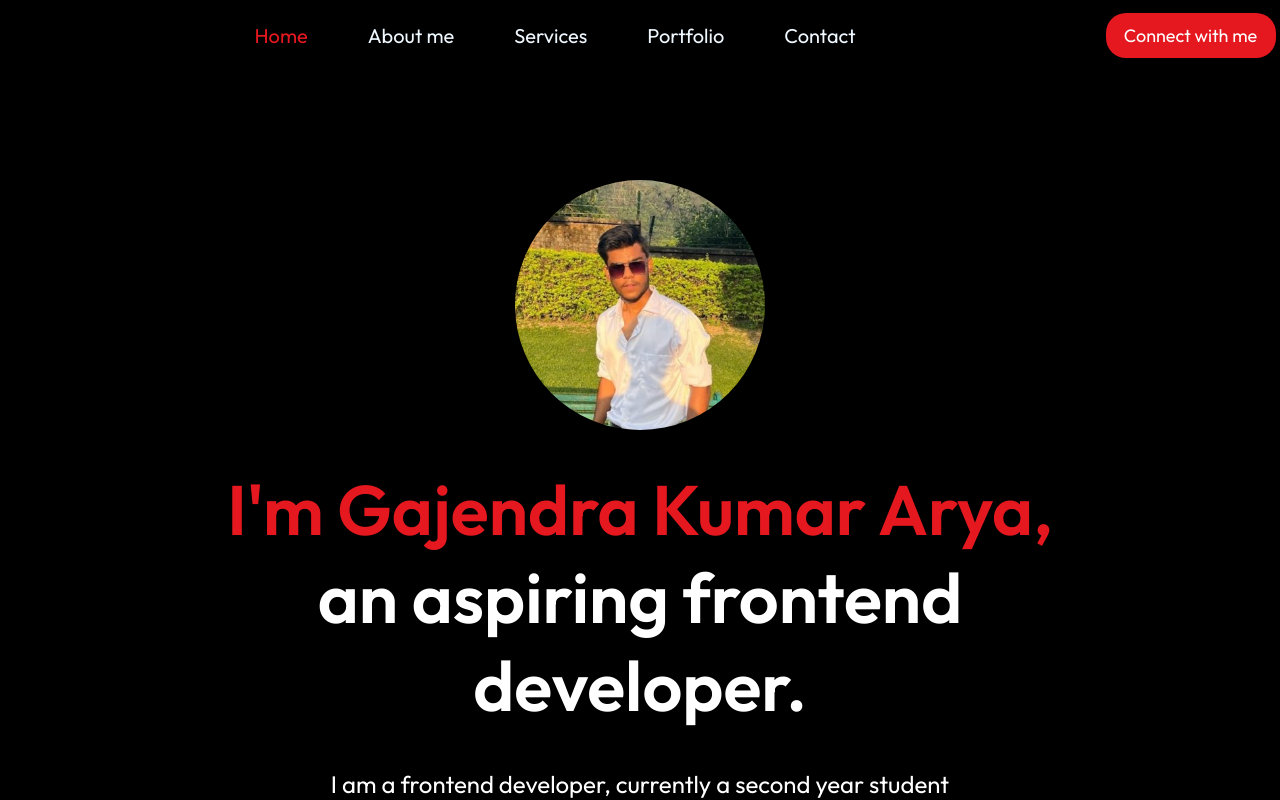
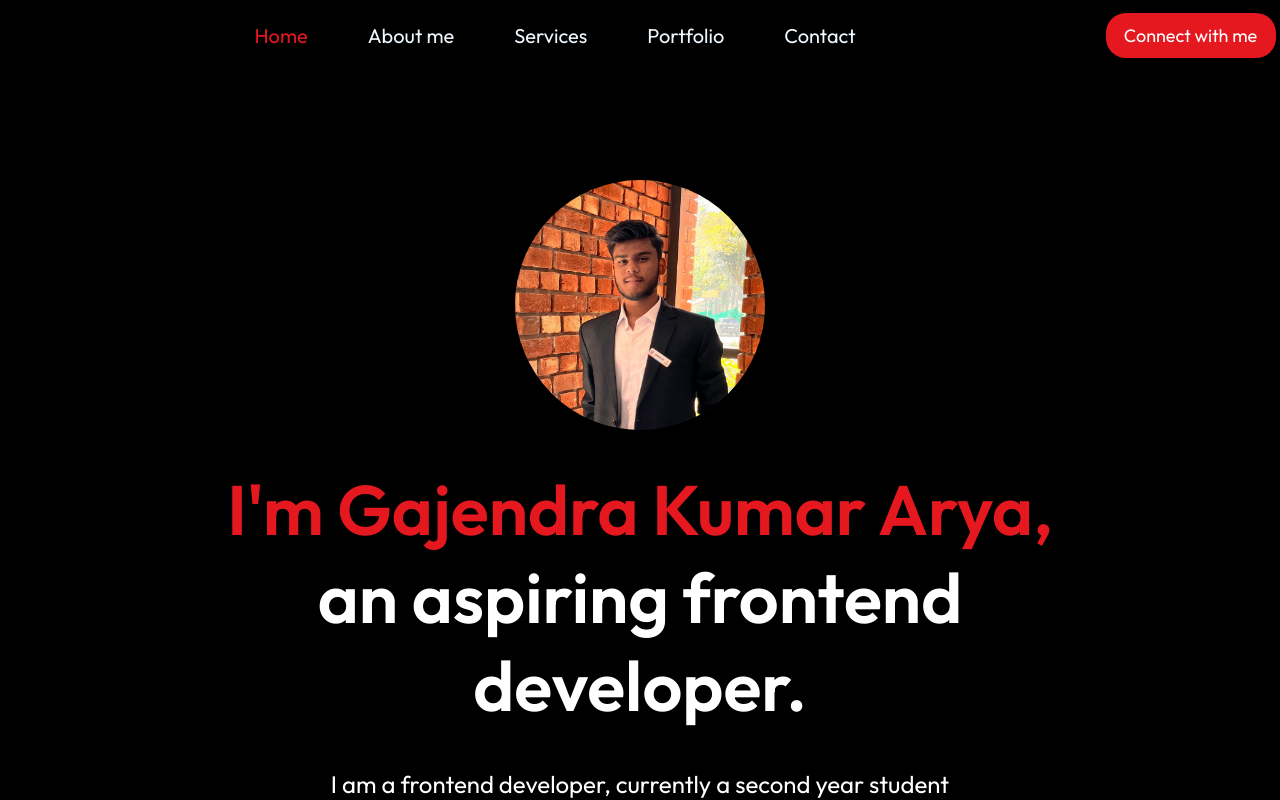
Before and after one commit to gajendraarya786/Personal-Portfolio, a React (Create React App) app: page / in a window 1280 px wide. Built offline with nearby package versions, Linux system fonts and the light colour scheme.

Commit message:
Added New profile

```diff
--- a/src/components/hero/hero.jsx
+++ b/src/components/hero/hero.jsx
@@ -1,11 +1,12 @@
 import React from "react";
 import './hero.css'
 import profile_img from '../../assests/gka.neww.jpg'
+import profilePic from '../../assests/profile1.jpg'
 
 const hero = () => {
     return(
        <div id="home" className="hero">
-         <img src={profile_img} alt="" id="img"/>
+         <img src={profilePic} alt="" id="img"/>
          <h1><span>I'm Gajendra Kumar Arya,</span> an aspiring frontend developer.</h1>
          <p>I am a frontend developer, currently a second year student at UPES.</p>
          <div className="hero-action">
```
Also changed, not shown: src/assests/profile1.jpg (added).
